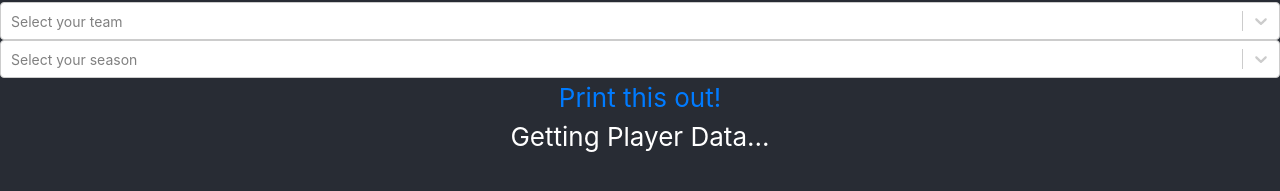
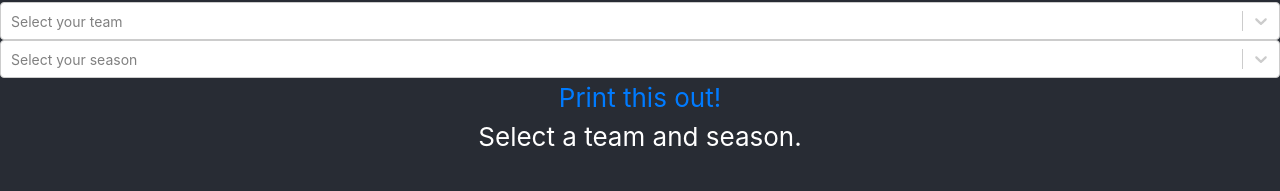
Before and after one commit to Bumler/cadaco-disc-maker-ui, a React (Create React App) app: page / in a window 1280 px wide. Shown: the part 321-512 px from the top of the page. Built offline with nearby package versions, Linux system fonts and the light colour scheme.

Commit message:
Improving message

```diff
--- a/src/components/AppContainer.jsx
+++ b/src/components/AppContainer.jsx
@@ -11,7 +11,8 @@ export default class AppContainer extends Component {
       this.state = {
           selectedTeam: null,
           selectedTeamName: null,
-          selectedSeason: null
+          selectedSeason: null,
+          playerData: null
        };
     }
 
@@ -22,6 +23,16 @@ export default class AppContainer extends Component {
 
     handleSeasonChange = (selectedSeason) => {
         this.setState({selectedSeason: selectedSeason.value});
+    }
+
+    renderPrintMessage(){
+        //if (this.state.playerData){
+            return (<ReactToPrint
+                trigger={() => <a href="#">Print this out!</a>}
+                content={() => this.componentRef}
+            />);
+        //}
+
     }
 
     render() {
@@ -43,10 +54,7 @@ export default class AppContainer extends Component {
                     />
                 </div>
 
-                <ReactToPrint
-                    trigger={() => <a href="#">Print this out!</a>}
-                    content={() => this.componentRef}
-                />
+                {this.renderPrintMessage()}
 
                 <CadacoDiscs selectedTeamName={this.state.selectedTeamName}
                     selectedTeam={this.state.selectedTeam}
--- a/src/components/CadacoDiscs.jsx
+++ b/src/components/CadacoDiscs.jsx
@@ -3,14 +3,12 @@ import CadacoDisc from './CadacoDisc';
 import _ from 'lodash';
 import axios from 'axios';
 import { Container, Row } from 'react-bootstrap';
-import ReactToPrint from 'react-to-print';
 
 export default class CadacoDiscs extends Component {
     constructor(props) {
       super(props);
-      console.log(props);
       this.state = {
-          loading: true,
+          isFetching: false,
           playerData: null
        };
     }
@@ -20,14 +18,14 @@ export default class CadacoDiscs extends Component {
         if (!selectedSeason || !selectedTeam)
             return;
 
-        this.setState({loading: true});
+        this.setState({isFetching: true});
 
         const url = `https://7c1nr8gm18.execute-api.us-east-1.amazonaws.com/live/disc?teamAbbreviation=${selectedTeam}&season=${selectedSeason}`;
         const that = this;
         axios.get(url)
             .then(function (response) {
                 const playerData = response.data;
-                that.setState({loading: false, playerData});
+                that.setState({isFetching: false, playerData});
             });
     }
 
@@ -47,13 +45,22 @@ export default class CadacoDiscs extends Component {
             this.getPlayerData();
     }
 
+    renderByState(){
+        if (this.state.isFetching)
+            return <div>Getting Player Data...</div>;
+        if (this.state.playerData)
+            return (
+                <Container>
+                    <Row>{this.renderDiscs(this.state.playerData)}</Row>
+                </Container>);
+
+        return <div>Select a team and season.</div>
+    }
+
     render() {
       return (
         <div>
-            {this.state.loading
-            ? <div>Getting Player Data...</div>
-            : (<Container><Row>
-                {this.renderDiscs(this.state.playerData)}</Row></Container>)}
+            {this.renderByState()}
         </div>
       );
     }
```
Also changed, not shown: 1 other file (tests, documents, lock files or other folders).
